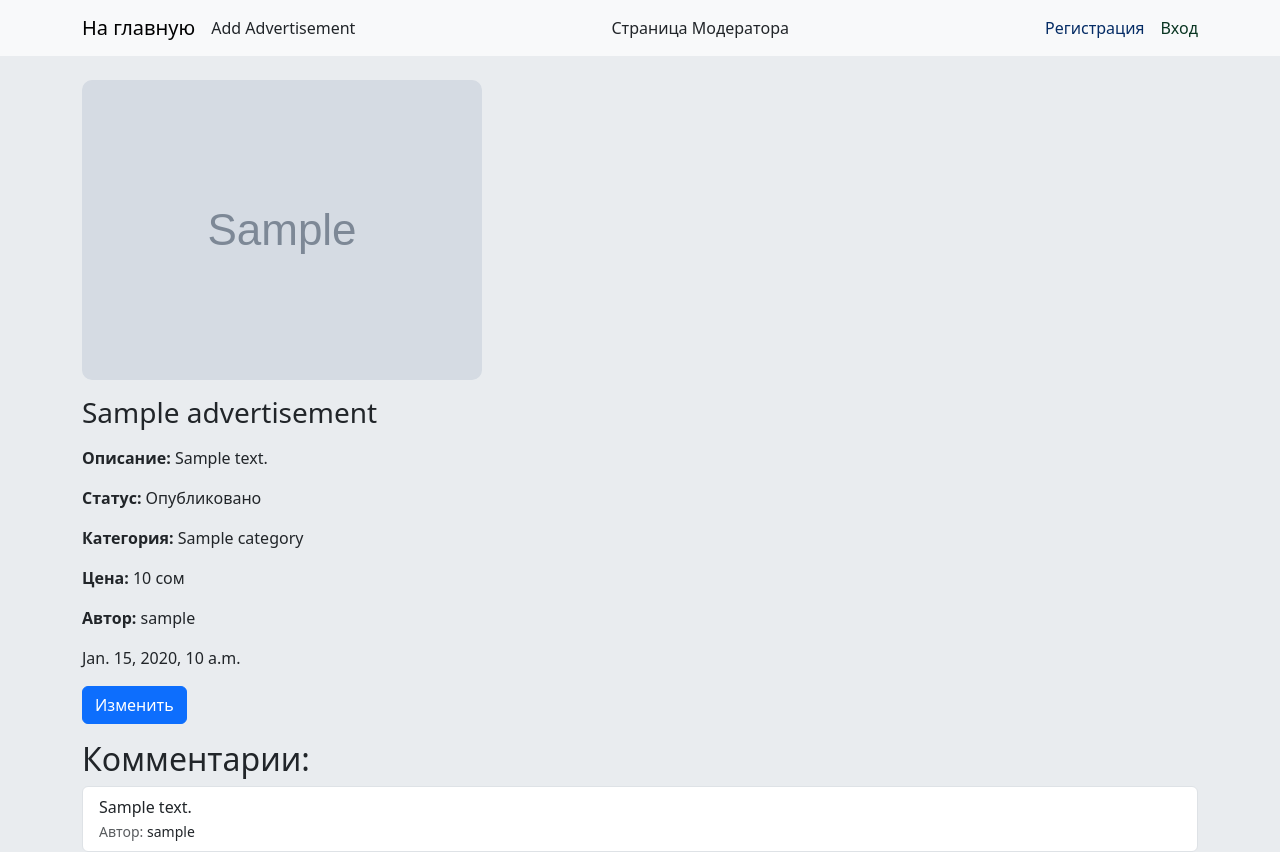
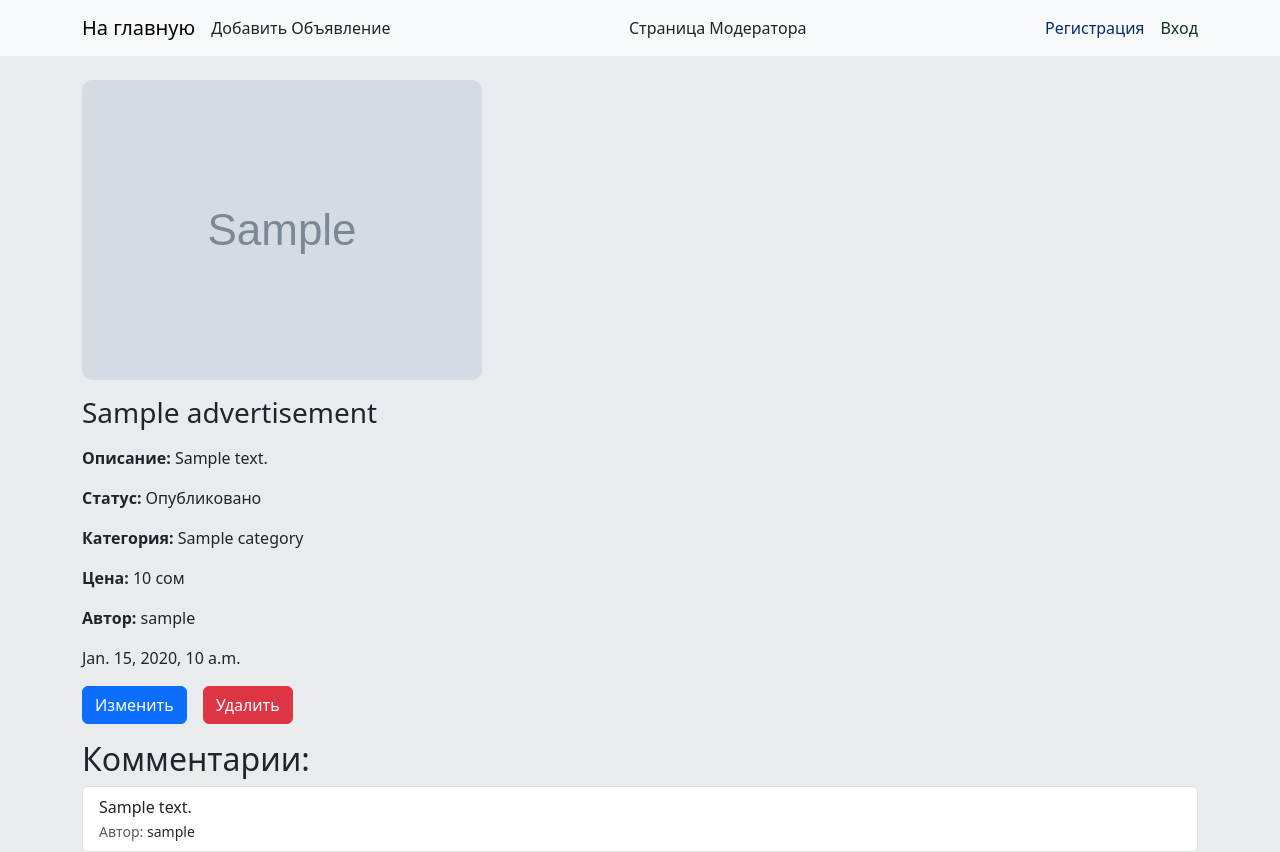
Before and after one commit to DEMOHCHIK/controlwork_9_maksim_simonov, a Django app: page /advertisement/1/ in a window 1280 px wide. Run offline with Django 5.2, Linux system fonts and the light colour scheme; tables that the repository leaves empty hold one stand-in row (values such as "Sample post"); grey boxes marked "Sample" are stand-in pictures.

Commit message:
Реализовал "удаление" объявления

```diff
--- a/webapp/templates/advertisement/detail.html
+++ b/webapp/templates/advertisement/detail.html
@@ -6,15 +6,25 @@
     <p><b>Статус:</b> {{ advertisement.get_status_display }}</p>
     <p><b>Категория:</b> {{ advertisement.category }}</p>
     <p><b>Цена:</b> {{ advertisement.price }} сом</p>
-    <p><b>Автор:</b> <a class="text-dark" style="text-decoration: none" href="{% url 'accounts:user_detail' advertisement.author.pk %}">{{ advertisement.author }}</a></p>
+    <p><b>Автор:</b> <a class="text-dark" style="text-decoration: none"
+                        href="{% url 'accounts:user_detail' advertisement.author.pk %}">{{ advertisement.author }}</a>
+    </p>
     <p>{{ advertisement.created_at }}</p>
-    <a class="btn btn-primary" href="{% url 'webapp:update_advertisement' advertisement.pk %}">Изменить</a>
+    <div style="display: flex">
+        <a class="btn btn-primary me-3" href="{% url 'webapp:update_advertisement' advertisement.pk %}">Изменить</a>
+        <form action="{% url 'webapp:mark_as_pending_deletion' advertisement.pk %}" method="post">
+            {% csrf_token %}
+            <button type="submit" class="btn btn-danger">Удалить</button>
+        </form>
+    </div>
+
     <h2 class="mt-3">Комментарии:</h2>
     <div class="list-group">
         {% for comment in advertisement.comment_set.all %}
             <div class="list-group-item">
                 <p class="mb-0">{{ comment.text }}</p>
-                <small class="text-muted">Автор: <a class="text-dark" style="text-decoration: none" href="{% url 'accounts:user_detail' advertisement.author.pk %}">{{ comment.author }}</a></small>
+                <small class="text-muted">Автор: <a class="text-dark" style="text-decoration: none"
+                                                    href="{% url 'accounts:user_detail' advertisement.author.pk %}">{{ comment.author }}</a></small>
             </div>
         {% empty %}
             <div class="list-group-item">
--- a/webapp/templates/base.html
+++ b/webapp/templates/base.html
@@ -19,7 +19,7 @@
         </button>
         <div class="collapse navbar-collapse" id="navbarNavAltMarkup">
             <div>
-                <a class="nav-link" href="{% url 'webapp:create_advertisement' %}">Add Advertisement</a>
+                <a class="nav-link" href="{% url 'webapp:create_advertisement' %}">Добавить Объявление</a>
             </div>
             <div class="mx-auto">
                 <a class="nav-link" href="#">Страница Модератора</a>
--- a/webapp/urls.py
+++ b/webapp/urls.py
@@ -1,7 +1,7 @@
 from django.urls import path
 
 from webapp.views import AdvertisementListView, AdvertisementDetailView, AdvertisementCreateView, \
-    AdvertisementUpdateView
+    AdvertisementUpdateView, MarkAsPendingDeletionView
 
 app_name = 'webapp'
 
@@ -11,4 +11,6 @@ urlpatterns = [
     path('advertisement/<int:pk>/', AdvertisementDetailView.as_view(), name='advertisement_detail'),
     path('advertisement/create/', AdvertisementCreateView.as_view(), name='create_advertisement'),
     path('advertisement/<int:pk>/update/', AdvertisementUpdateView.as_view(), name='update_advertisement'),
+    path('advertisement/<int:pk>/mark_as_pending_deletion/', MarkAsPendingDeletionView.as_view(),
+         name='mark_as_pending_deletion'),
 ]
--- a/webapp/views.py
+++ b/webapp/views.py
@@ -1,5 +1,6 @@
-from django.shortcuts import render
+from django.shortcuts import render, redirect
 from django.urls import reverse_lazy
+from django.views import View
 from django.views.generic import ListView, DetailView, CreateView, UpdateView
 
 from webapp.forms import AdvertisementForm
@@ -41,3 +42,11 @@ class AdvertisementUpdateView(UpdateView):
 
     def get_success_url(self):
         return reverse_lazy('webapp:advertisement_detail', kwargs={'pk': self.object.pk})
+
+
+class MarkAsPendingDeletionView(View):
+    def post(self, request, *args, **kwargs):
+        advertisement = Advertisement.objects.get(pk=kwargs['pk'])
+        advertisement.status = 'Pending deletion'
+        advertisement.save()
+        return redirect('webapp:index')
```
